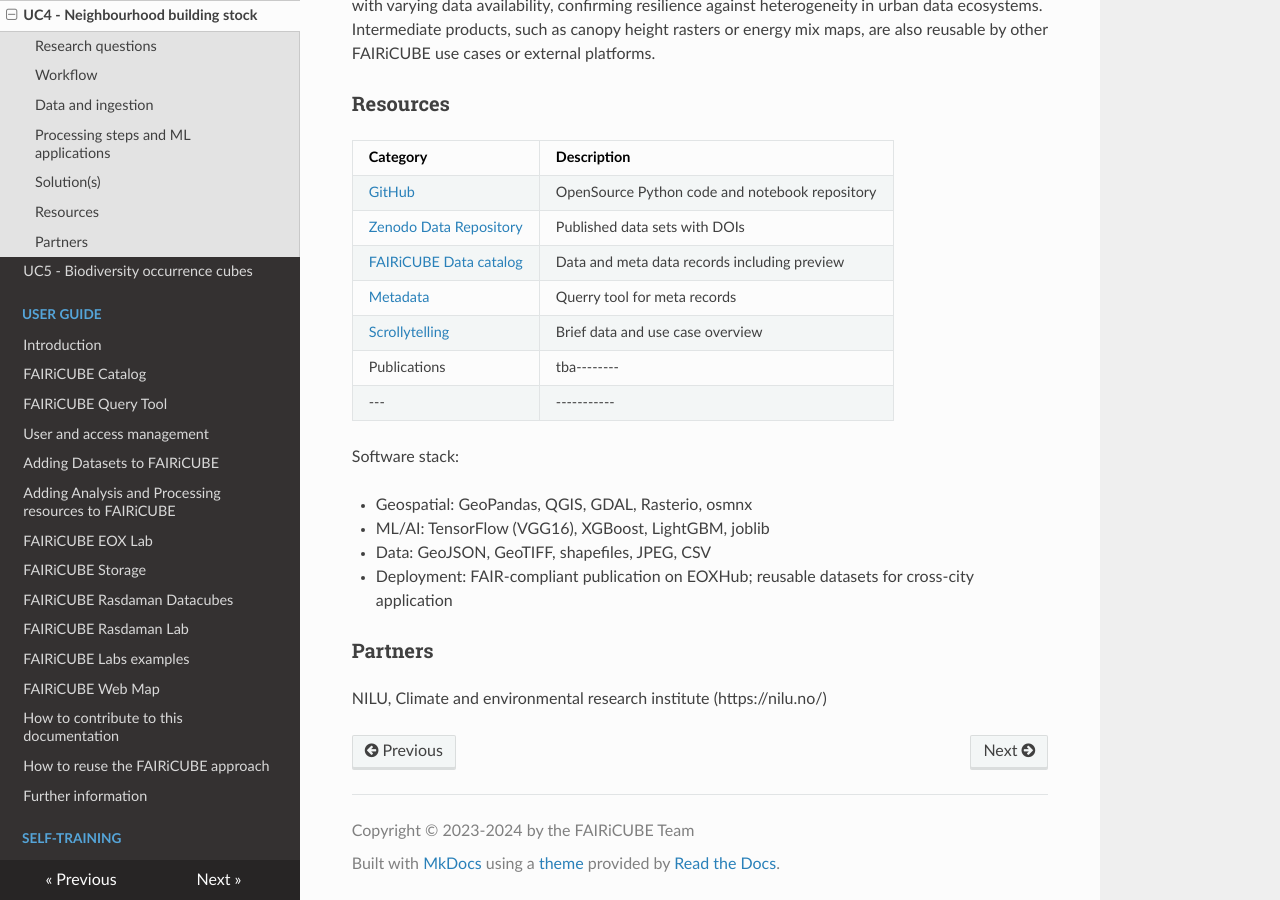
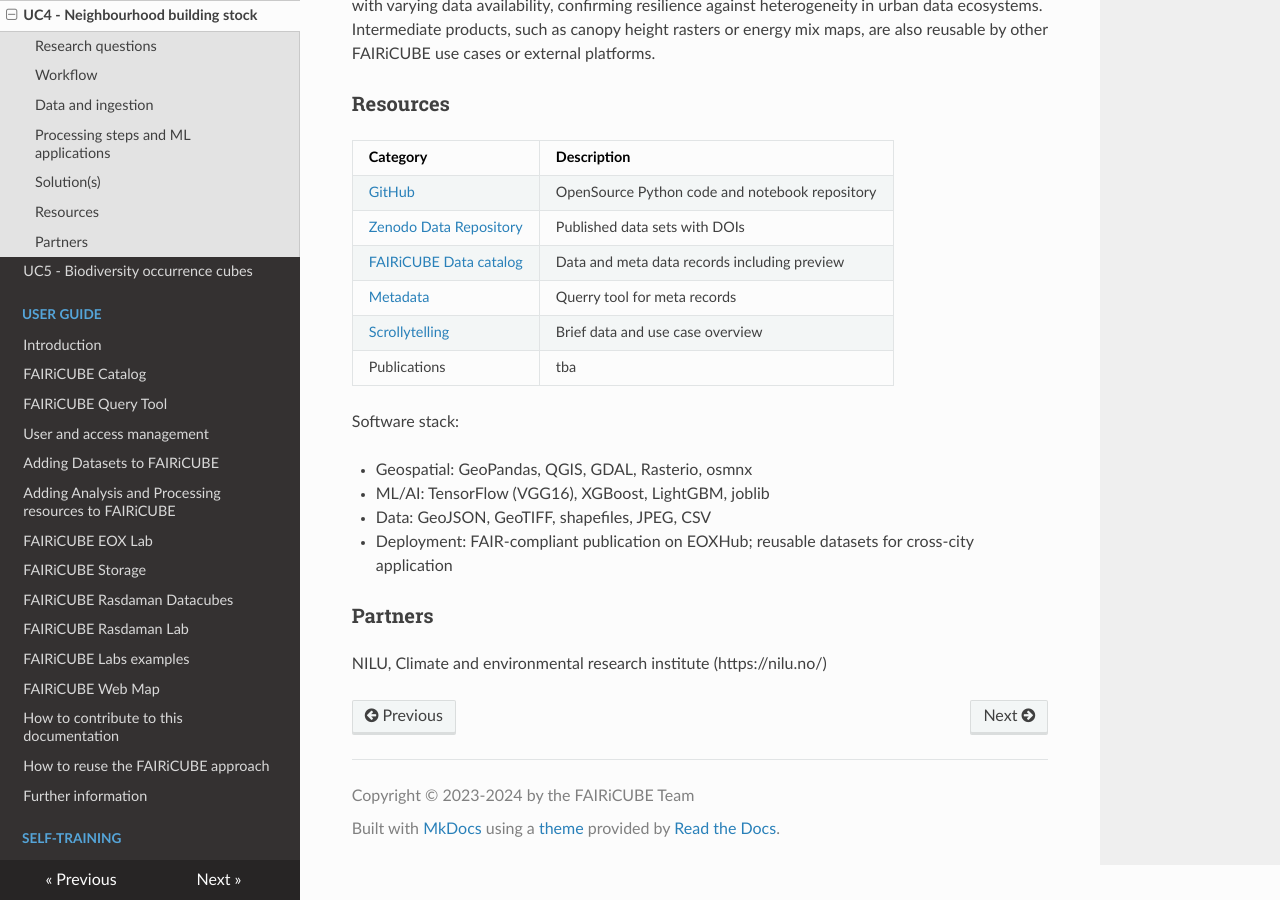
Before and after one commit to FAIRiCUBE/collaboration-platform, an MkDocs documentation site: the page built from docs/use_cases/uc4_buildings.md, in a window 1280 px wide and 900 px high, scrolled down 3388 px. Built offline with MkDocs 1.6.1, drawn with Linux system fonts in a browser that asks for light colours; nearby versions of some CDN libraries.

```diff
--- a/docs/use_cases/uc4_buildings.md
+++ b/docs/use_cases/uc4_buildings.md
@@ -84,8 +84,7 @@ The framework has been validated and deployed in multiple cities (Oslo, Rennes,
 | [FAIRiCUBE Data catalog](https://catalog.eoxhub.fairicube.eu/search) 	| Data and meta data records including preview 	|
 | [Metadata](https://fairicube-kb.epsilon-italia.it/) 	| Querry tool for meta records  	|
 | [Scrollytelling](https://uc4.fairicube.nilu.no/) 	| Brief data and use case overview |
-| Publications 	| tba-------- 	|
-| --- 		| ----------- 	|
+| Publications 	| tba	|
 
 Software stack:
 
```
